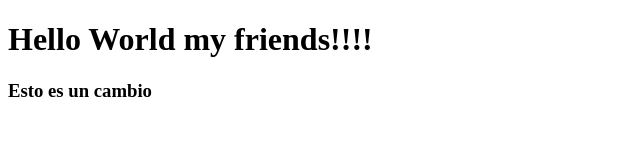
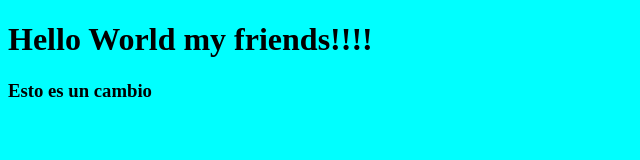
Before and after one commit to erickortizc/myFirstWebApp, a plain HTML site: page index.html in a window 1280 px wide. Shown: the whole page, without its empty margins (0-640 px from the left). Drawn offline with Linux system fonts and the light colour scheme.

Commit message:
Cambio con css

```diff
--- /dev/null
+++ b/css/styles.css
@@ -0,0 +1,3 @@
+body {
+    background-color: cyan;
+}
--- a/index.html
+++ b/index.html
@@ -4,8 +4,10 @@
     <meta charset="UTF-8">
     <meta http-equiv="X-UA-Compatible" content="IE=edge">
     <meta name="viewport" content="width=device-width, initial-scale=1.0">
+    <link rel="stylesheet" href="css/styles.css">
     <title>My first WebApp</title>
 </head>
+
 <body>
 
     <h1> Hello World my friends!!!! </h1>
```
